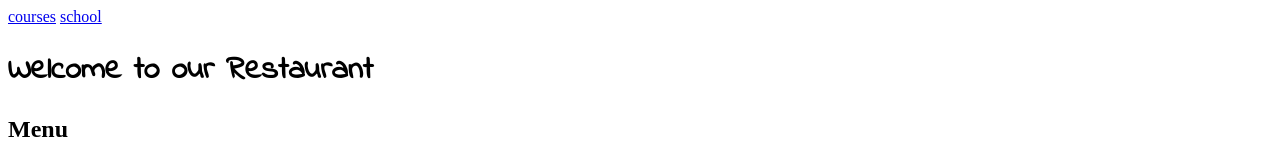
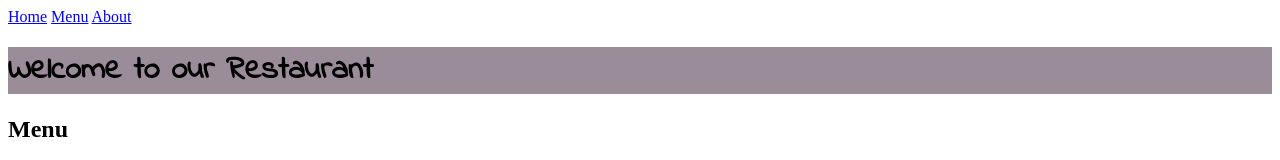
Before and after one commit to jake-m-commits/ACIT-1620-Midterm, a plain HTML site: page index.html in a window 1280 px wide. Shown: the top 160 px of the page. Drawn offline with Linux system fonts and the light colour scheme.

Commit message:
adds nav options (menu, about, home) and gives them colors based on the state of the link

```diff
--- a/css/stylesheet.css
+++ b/css/stylesheet.css
@@ -1,3 +1,10 @@
 h1{
     font-family: 'Indie Flower', cursive;
+    background-color: #9A8C98;
 }
+nav a:link{
+    color: 53, 8, 80;
+}
+nav a:visited{
+    color: silver;
+}
--- a/index.html
+++ b/index.html
@@ -12,8 +12,9 @@
 
 <body>
     <nav id="navigation">
-        <a href="./misc/courses.html" title="courses page">courses</a>
-        <a href="./misc/school.html" title="school page">school</a>
+        <a href="/index.html" title="home page">Home</a>
+        <a href="#menu" title="jump to menu">Menu</a>
+        <a href="./misc/about.html" title="about page">About</a>
     </nav>
     <header>
         <h1 id="top_page">Welcome to our Restaurant</h1>
```
Also changed, not shown: misc/about.html (+5 -0 lines).
